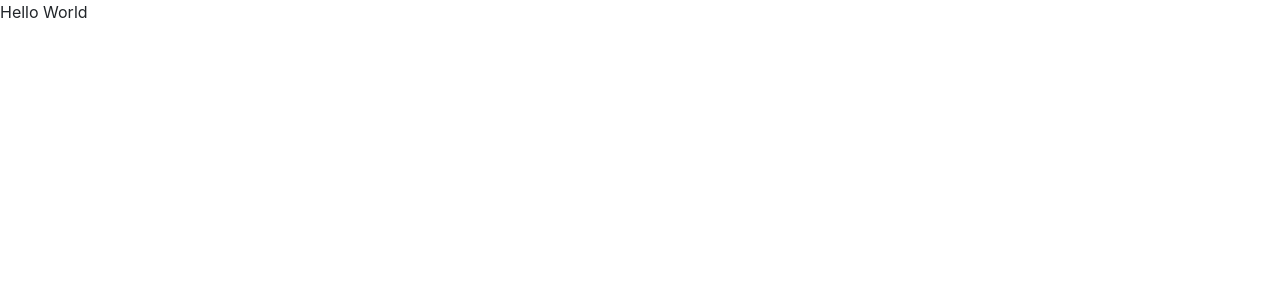
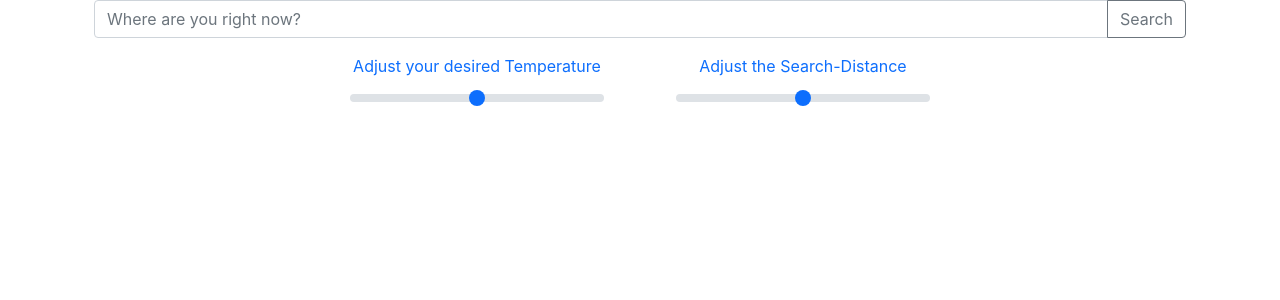
Before and after one commit to disreal48/sunhunt, a React (Create React App) app: page / in a window 1280 px wide. Shown: the top 300 px of the page. Built offline with nearby package versions, Linux system fonts and the light colour scheme.

Commit message:
Added Current Location, TemperatureAdjustment and DistanceAdjustment

```diff
--- a/src/App.js
+++ b/src/App.js
@@ -1,8 +1,26 @@
 import './App.css';
+import DistanceAdjust from './Components/FilterParameters/DistanceAdjustment';
+import TempAdjust from './Components/FilterParameters/TemperatureAdjustment';
+import CurrentLocation from './Components/FilterParameters/CurrentLocation';
 
 function App() {
   return (
-  "Hello World"
+    <>
+    <div class="row justify-content-center">
+    <div class="col8">
+    <CurrentLocation />
+    </div>
+    </div>
+    <div class="row justify-content-center">
+      <div class="col-3">
+  <TempAdjust />
+  </div>
+  <div class="col-3">
+  <DistanceAdjust />
+  </div>
+
+  </div>
+  </>
   );
 }
 
--- /dev/null
+++ b/src/Components/FilterParameters/CurrentLocation.js
@@ -0,0 +1,23 @@
+import Button from 'react-bootstrap/Button';
+import Form from 'react-bootstrap/Form';
+import InputGroup from 'react-bootstrap/InputGroup';
+
+const CurrentLocation = () => {
+  return (
+
+    <div class="container text-primary">
+        <InputGroup className="mb-3">
+        <Form.Control
+          placeholder="Where are you right now?"
+          aria-label="Where are you right now?"
+          aria-describedby="basic-addon2"
+        />
+        <Button variant="outline-secondary" id="button-addon2">
+          Search
+        </Button>
+      </InputGroup>
+   </div>
+  )
+}
+
+export default CurrentLocation
--- /dev/null
+++ b/src/Components/FilterParameters/DistanceAdjustment.js
@@ -0,0 +1,15 @@
+import Form from 'react-bootstrap/Form';
+
+const DistanceAdjust = () => {
+  return (
+
+    <div class="container text-primary">
+        <center>
+     <Form.Label>Adjust the Search-Distance</Form.Label>
+     </center>
+      <Form.Range />
+   </div>
+  )
+}
+
+export default DistanceAdjust
--- /dev/null
+++ b/src/Components/FilterParameters/TemperatureAdjustment.js
@@ -0,0 +1,15 @@
+import Form from 'react-bootstrap/Form';
+
+const TempAdjust = () => {
+  return (
+
+    <div class="container text-primary">
+        <center>
+     <Form.Label>Adjust your desired Temperature</Form.Label>
+     </center>
+      <Form.Range />
+   </div>
+  )
+}
+
+export default TempAdjust
```
